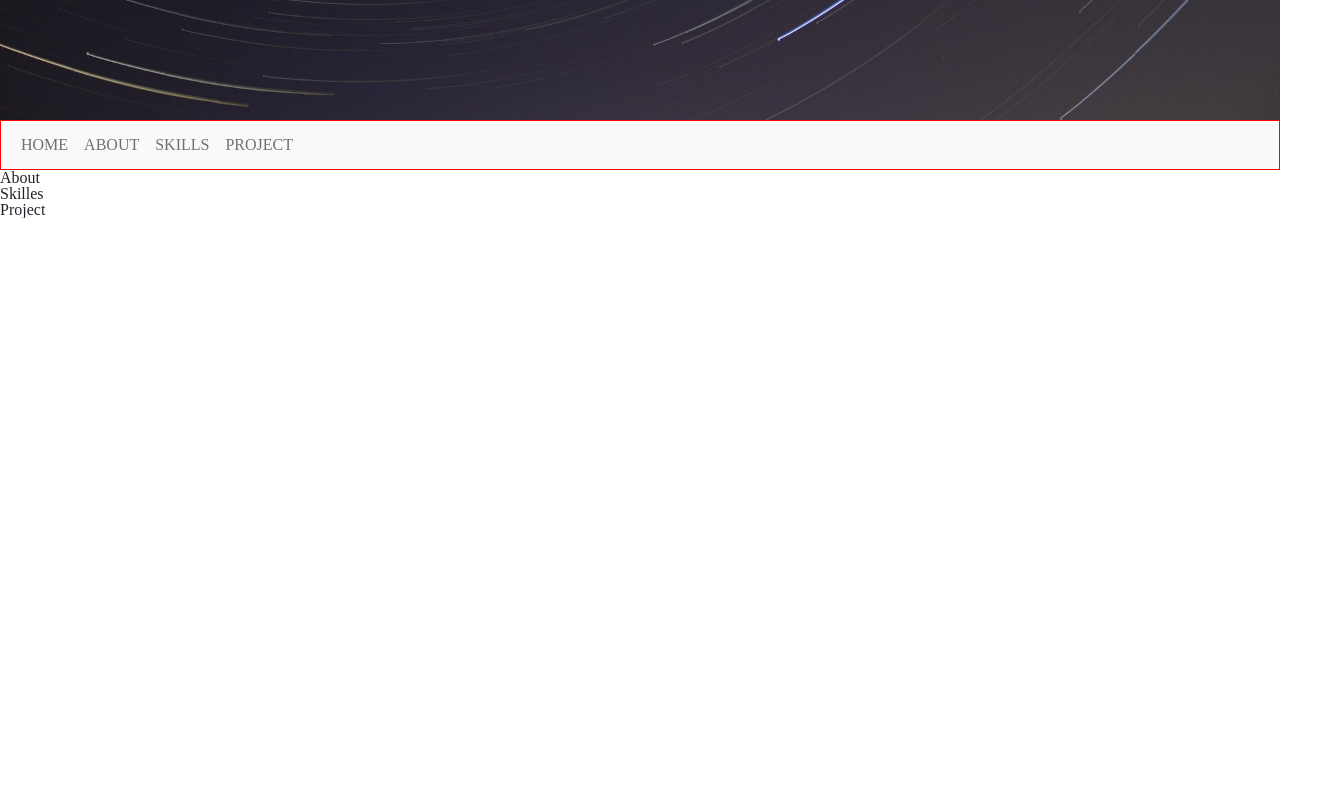
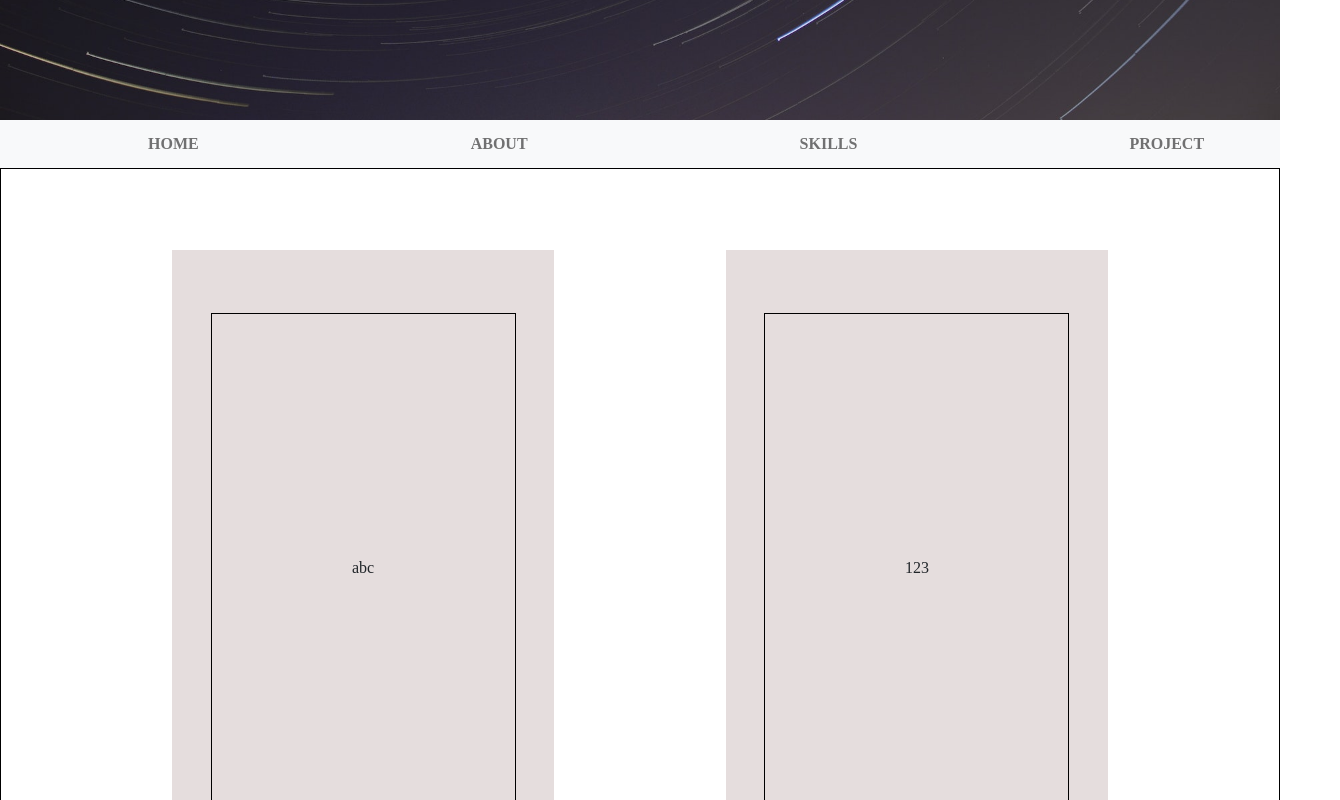
Before and after one commit to GarbageCode1984/pf-PortfolioWebSite, a React (Create React App) app: page / in a window 1280 px wide. Shown: the part 680-1480 px from the top of the page, 1340 px wide, since content can reach past the window. Before the commit the page ends 898 px from the top, so only its background shows below. Built offline with nearby package versions, Linux system fonts and the light colour scheme.

Commit message:
About 작업

```diff
--- a/package.json
+++ b/package.json
@@ -7,11 +7,12 @@
     "@testing-library/react": "^13.0.0",
     "@testing-library/user-event": "^13.2.1",
     "bootstrap": "^5.2.3",
+    "global": "^4.4.0",
     "react": "^18.2.0",
     "react-bootstrap": "^2.7.0",
     "react-dom": "^18.2.0",
     "react-router-dom": "^6.4.5",
-    "react-scripts": "5.0.1",
+    "react-scripts": "^5.0.1",
     "sass": "^1.56.2",
     "styled-reset": "^4.4.4",
     "web-vitals": "^2.1.0"
--- a/src/components/About.jsx
+++ b/src/components/About.jsx
@@ -1,7 +1,19 @@
 import React from "react";
+import "./scss/about.scss";
 
 function About() {
-  return <div>About</div>;
+    return (
+        <div>
+            <div className="boxWrap">
+                <div className="aboutFirst">
+                    <p>abc</p>
+                </div>
+                <div className="aboutEnd">
+                    <p>123</p>
+                </div>
+            </div>
+        </div>
+    );
 }
 
 export default About;
--- a/src/components/Navigation.jsx
+++ b/src/components/Navigation.jsx
@@ -7,11 +7,19 @@ function Navigation() {
         <>
             <Navbar bg="light" variant="light" sticky="top" className="navbar">
                 <Container fluid>
-          <Nav className="me-auto">
-            <Nav.Link href="#home">HOME</Nav.Link>
-            <Nav.Link href="#about">ABOUT</Nav.Link>
-            <Nav.Link href="#skills">SKILLS</Nav.Link>
-            <Nav.Link href="#project">PROJECT</Nav.Link>
+                    <Nav className="me-auto navWrap">
+                        <Nav.Link className="navItem" href="#home">
+                            HOME
+                        </Nav.Link>
+                        <Nav.Link className="navItem" href="#about">
+                            ABOUT
+                        </Nav.Link>
+                        <Nav.Link className="navItem" href="#skills">
+                            SKILLS
+                        </Nav.Link>
+                        <Nav.Link className="navItem" href="#project">
+                            PROJECT
+                        </Nav.Link>
                     </Nav>
                 </Container>
             </Navbar>
--- /dev/null
+++ b/src/components/scss/about.scss
@@ -0,0 +1,26 @@
+.boxWrap {
+    width: 100%;
+    height: 100vh;
+    border: 1px solid #000;
+    display: flex;
+    justify-content: space-evenly;
+    align-items: center;
+    .aboutFirst,
+    .aboutEnd {
+        border: 1px solid rgb(255, 255, 255);
+        width: 30%;
+        height: 80%;
+        background-color: rgba(204, 188, 188, 0.5);
+        display: flex;
+        justify-content: center;
+        align-items: center;
+        p {
+            display: flex;
+            justify-content: center;
+            align-items: center;
+            width: 80%;
+            height: inherit;
+            border: 1px solid #000;
+        }
+    }
+}
--- a/src/components/scss/nav.scss
+++ /dev/null
@@ -1,10 +0,0 @@
-.navbar {
-  width: 100%;
-  height: 50px;
-  border: 1px solid red;
-  display: flex;
-  justify-content: space-evenly;
-  align-items: center;
-  position: sticky;
-  top: 0;
-}
--- a/src/components/scss/navigation.scss
+++ b/src/components/scss/navigation.scss
@@ -1,3 +1,13 @@
 .navbar {
-  border: 1px solid red;
+    background-color: #eee;
+    .navWrap {
+        .navItem {
+            margin: 0 10vw;
+            display: flex;
+            font-weight: bold;
+            &:hover {
+                color: red;
+            }
+        }
+    }
 }
```
Also changed, not shown: src/components/Nav.jsx (deleted, +0 -24 lines), 1 other file (tests, documents, lock files or other folders). Lines whose indentation alone changed are shown as unchanged.
